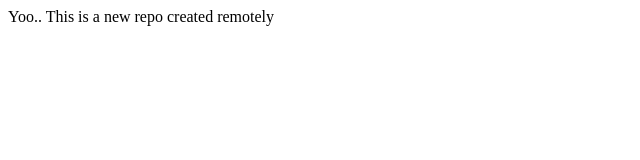
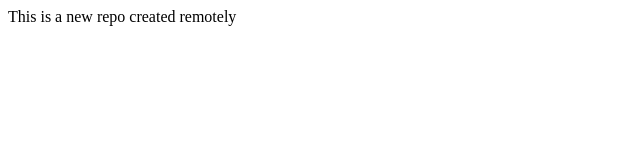
Before and after one commit to Manasasajjan/Localrep, a plain HTML site: page index.html in a window 1280 px wide. Shown: the full height of the page, 0-640 px from the left. Drawn offline with Linux system fonts and the light colour scheme.

Commit message:
New commit

```diff
--- a/index.html
+++ b/index.html
@@ -1 +1 @@
-<p>Yoo.. This is a new repo created remotely </p>
+<p> This is a new repo created remotely </p>
```
